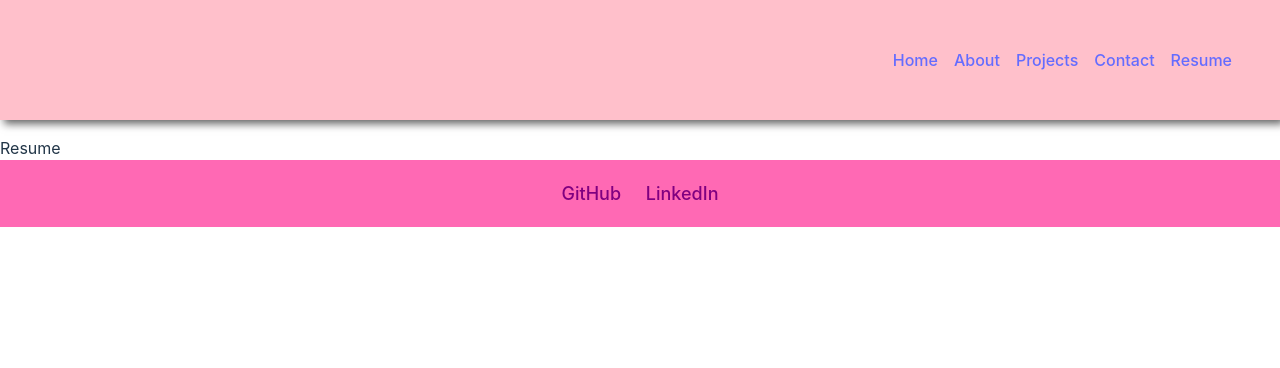
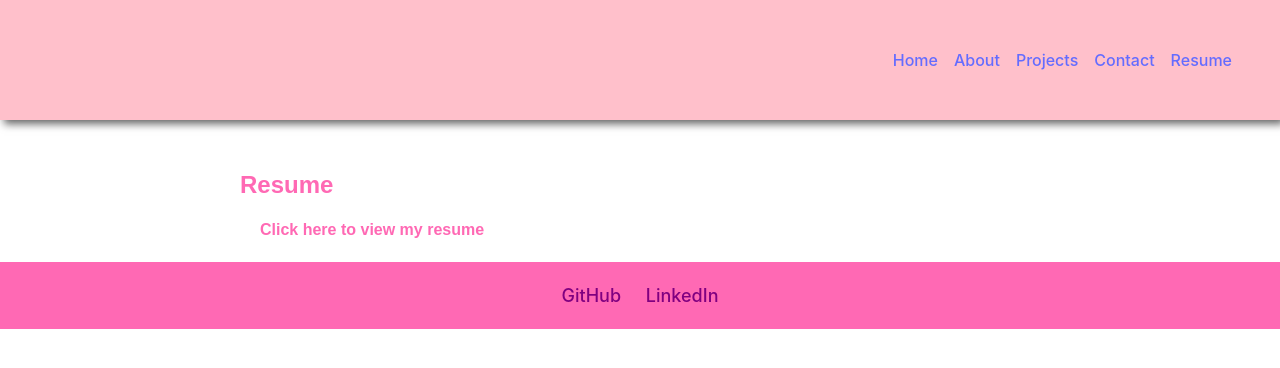
Before and after one commit to Shabnamfazly/week-20-react-portfolio, a React (Vite) app in the folder my-portfolio/: page /resume in a window 1280 px wide. Shown: the top 368 px of the page. Built offline with nearby package versions, Linux system fonts and the light colour scheme.

Commit message:
added styling to resume

```diff
--- a/my-portfolio/src/components/Landingpage/landing.css
+++ b/my-portfolio/src/components/Landingpage/landing.css
@@ -18,4 +18,5 @@ img{
     flex-direction: column;
     align-items: center;
     justify-content: center;
+    color: hotpink;
 }
--- a/my-portfolio/src/components/Resume/index.jsx
+++ b/my-portfolio/src/components/Resume/index.jsx
@@ -1,7 +1,25 @@
 import React from 'react'
+import "../Resume/style.css"
 
 export default function Resume() {
+ const resumeUrl = 'https://pdf.ac/24A23v';
+
   return (
-    <div>Resume</div>
-  )
+    <div className="resume-container">
+      <h1 className="resume-heading">Resume</h1>
+
+      <a
+        href={resumeUrl}
+        target="_blank"
+        rel="noopener noreferrer"
+        className="resume-link"
+      >
+        Click here to view my resume
+      </a>
+
+      <div className="resume-section">
+
+      </div>
+    </div>
+  );
 }
--- /dev/null
+++ b/my-portfolio/src/components/Resume/style.css
@@ -0,0 +1,27 @@
+.resume-container {
+    max-width: 800px;
+    margin: 0 auto;
+    padding: 20px;
+    font-family: Arial, sans-serif;
+  }
+
+  .resume-heading {
+    font-size: 24px;
+    font-weight: bold;
+    margin-bottom: 20px;
+    color: hotpink;
+  }
+
+  .resume-link {
+    text-decoration: none;
+    color: white;
+    padding: 10px 20px;
+    border-radius: 3px;
+    font-weight: bold;
+    cursor: pointer;
+    color: hotpink;
+  }
+
+  .resume-link:hover {
+    background-color: pink;
+  }
```
